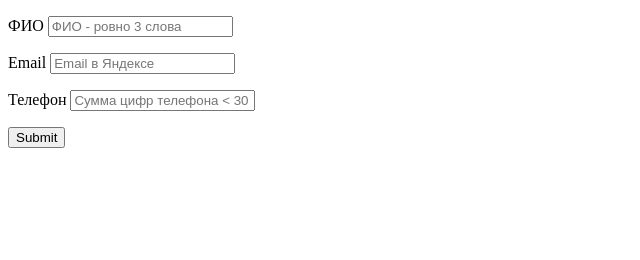
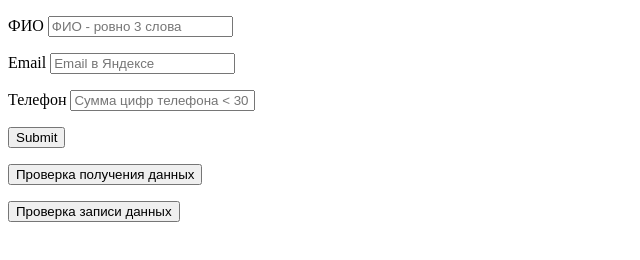
Before and after one commit to egmen/yandex-nodejs-school, a plain HTML site: page public/index.html in a window 1280 px wide. Shown: the whole page, without its empty margins (0-640 px from the left). Drawn offline with Linux system fonts and the light colour scheme.

Commit message:
[+] Тесты и базовый JS основных функций.

```diff
--- a/public/index.html
+++ b/public/index.html
@@ -51,5 +51,11 @@
 </form>
 <div id="resultContainer"></div>
 <script type="text/javascript" src="index.js"></script>
+<p><button onclick="console.log(window.MyForm.getData())">Проверка получения данных</button></p>
+<p><button onclick="window.MyForm.setData({
+	fio: 'Иванов Иван Иванович',
+	email: 'ivanov@yandex.ru',
+	phone: '+7(999)111-15-38'
+	})">Проверка записи данных</button></p>
 </body>
 </html>
--- a/public/index.js
+++ b/public/index.js
@@ -1,3 +1,30 @@
 (function main () {
-  console.log('Started!')
+  class MyForm {
+    constructor () {
+      this.fio = document.querySelector('input[name="fio"]')
+      this.email = document.querySelector('input[name="email"]')
+      this.phone = document.querySelector('input[name="phone"]')
+    }
+    validate () {
+      return {}
+    }
+    getData () {
+      return {
+        fio: this.fio.value,
+        email: this.email.value,
+        phone: this.phone.value
+      }
+    }
+    setData ({fio, email, phone}) {
+      this.fio.value = fio
+      this.email.value = email
+      this.phone.value = phone
+      return
+    }
+    submit () {
+      return
+    }
+  }
+
+  window.MyForm = new MyForm()
 })()
```
